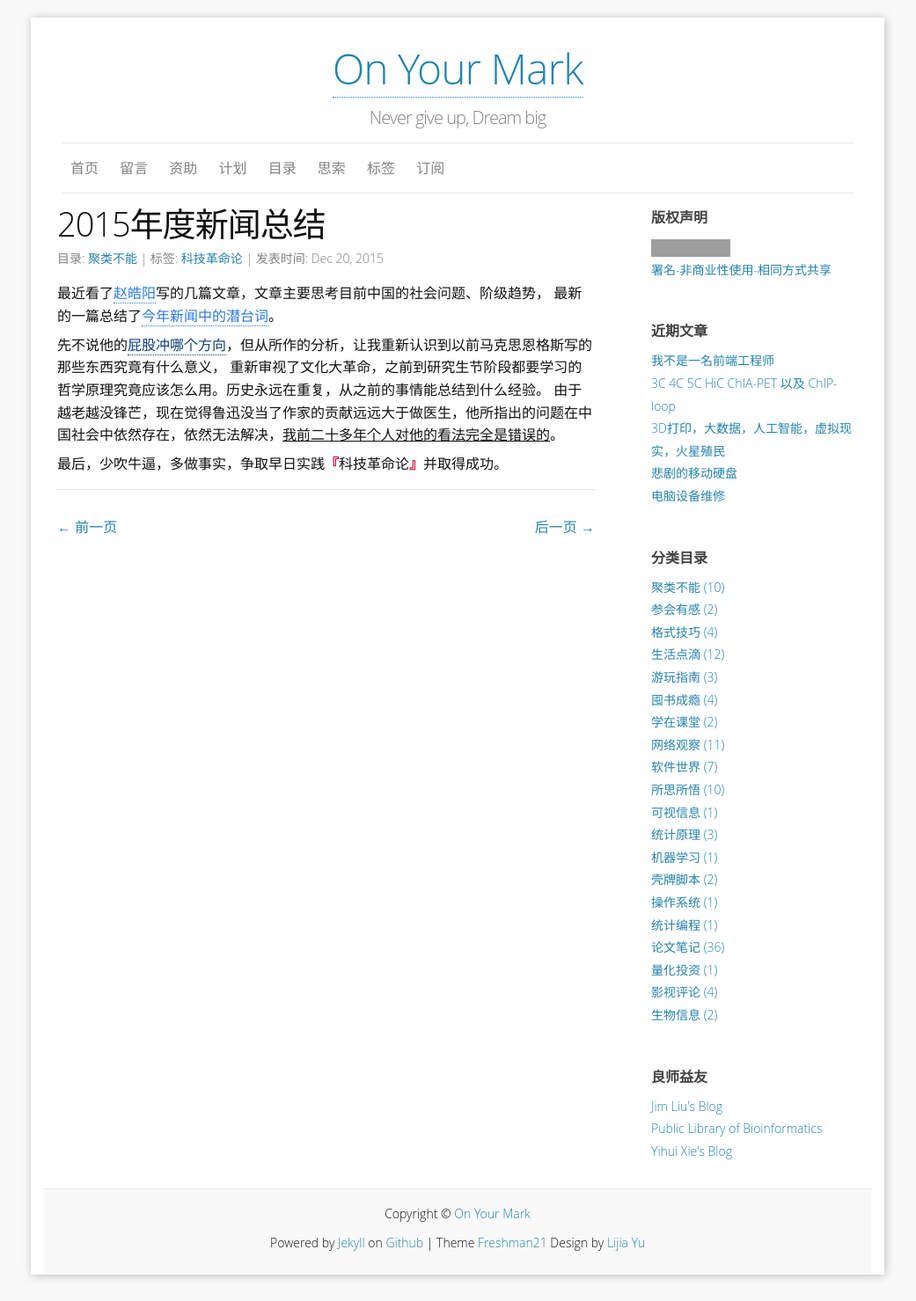
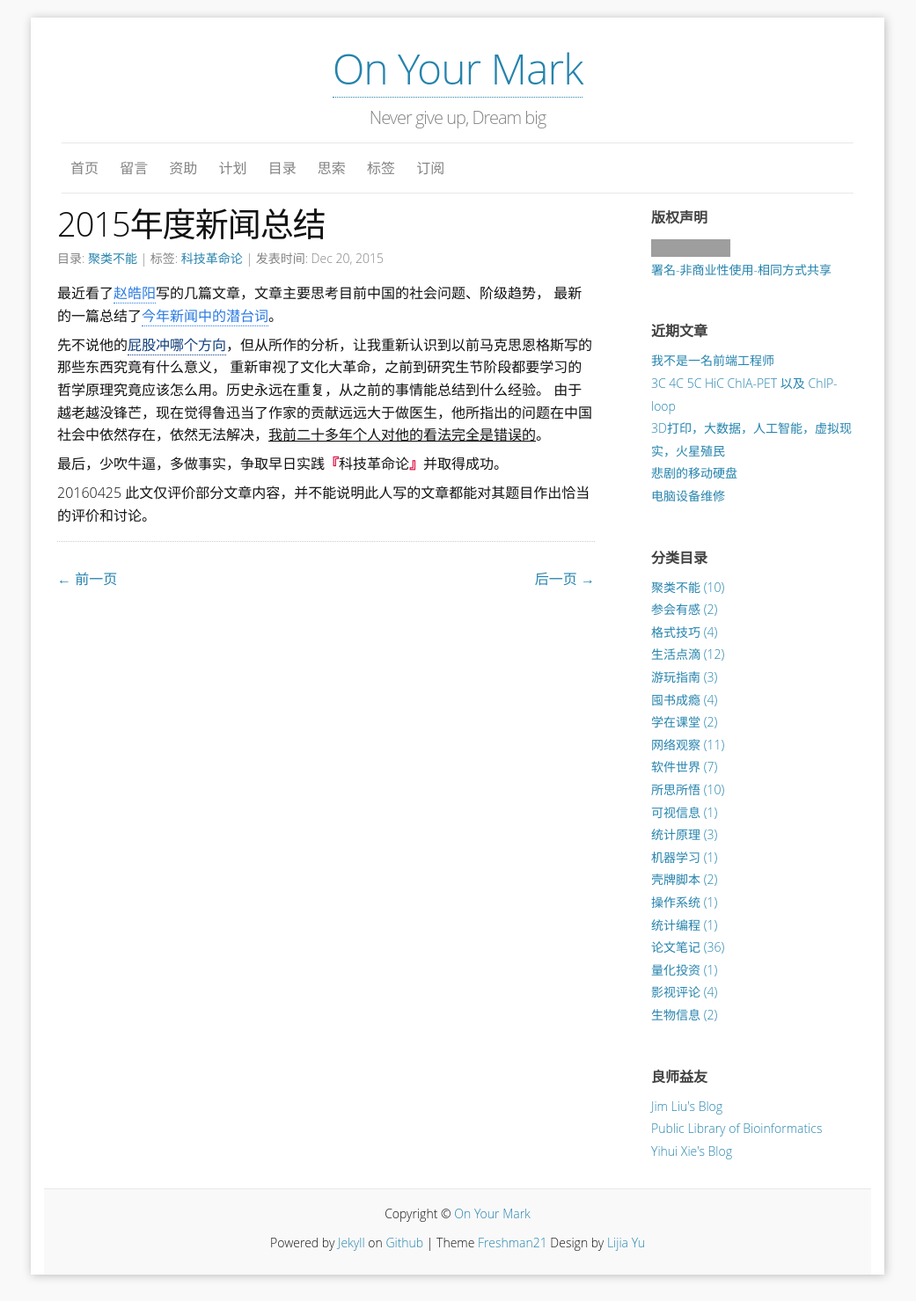
Before and after one commit to yulijia/cn, a Jekyll site: the page built from _posts/2015-12-20-knowledgewealth.md, in a window 1280 px wide. Shown: the whole page at 88% size, without its empty margins (120-1161 px from the left). Built offline with Jekyll 4.4.1, drawn with Linux system fonts in a browser that asks for light colours; some web fonts are replaced; comment, search, counter and statistics services are not loaded; grey boxes are pictures that could not be loaded.

Commit message:
update(content): fix typo and update

```diff
--- a/_posts/2015-12-20-knowledgewealth.md
+++ b/_posts/2015-12-20-knowledgewealth.md
@@ -13,6 +13,8 @@ tags:
 
 先不说他的[屁股冲哪个方向]( "后台是哪里")，但从所作的分析，让我重新认识到以前马克思恩格斯写的那些东西究竟有什么意义，
 重新审视了文化大革命，之前到研究生节阶段都要学习的哲学原理究竟应该怎么用。历史永远在重复，从之前的事情能总结到什么经验。
-由于越老越没锋芒，现在觉得鲁迅没当了作家的贡献远远大于做医生，他所指出的问题在中国社会中依然存在，依然无法解决，<u>我前二十多年个人对他的看法完全是错误的</u>。
+由于越老越没锋芒，现在觉得鲁迅当了作家的贡献远远大于做医生，他所指出的问题在中国社会中依然存在，依然无法解决，<u>我前二十多年个人对他的看法完全是错误的</u>。
 
 最后，少吹牛逼，多做事实，争取早日实践<q>科技革命论</q>并取得成功。
+
+20160425 此文仅评价部分文章内容，并不能说明此人写的文章都能对其题目作出恰当的评价和讨论。
```
